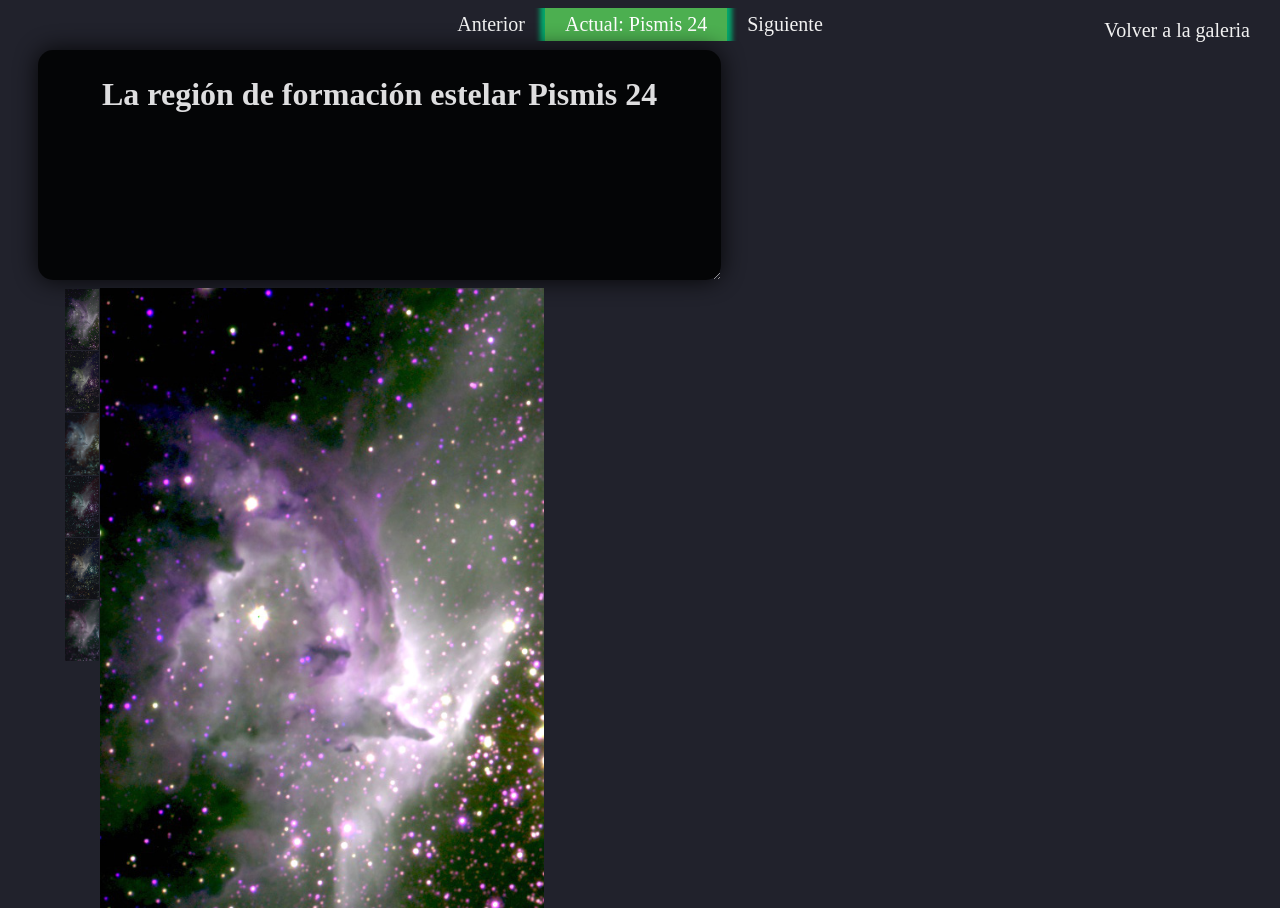
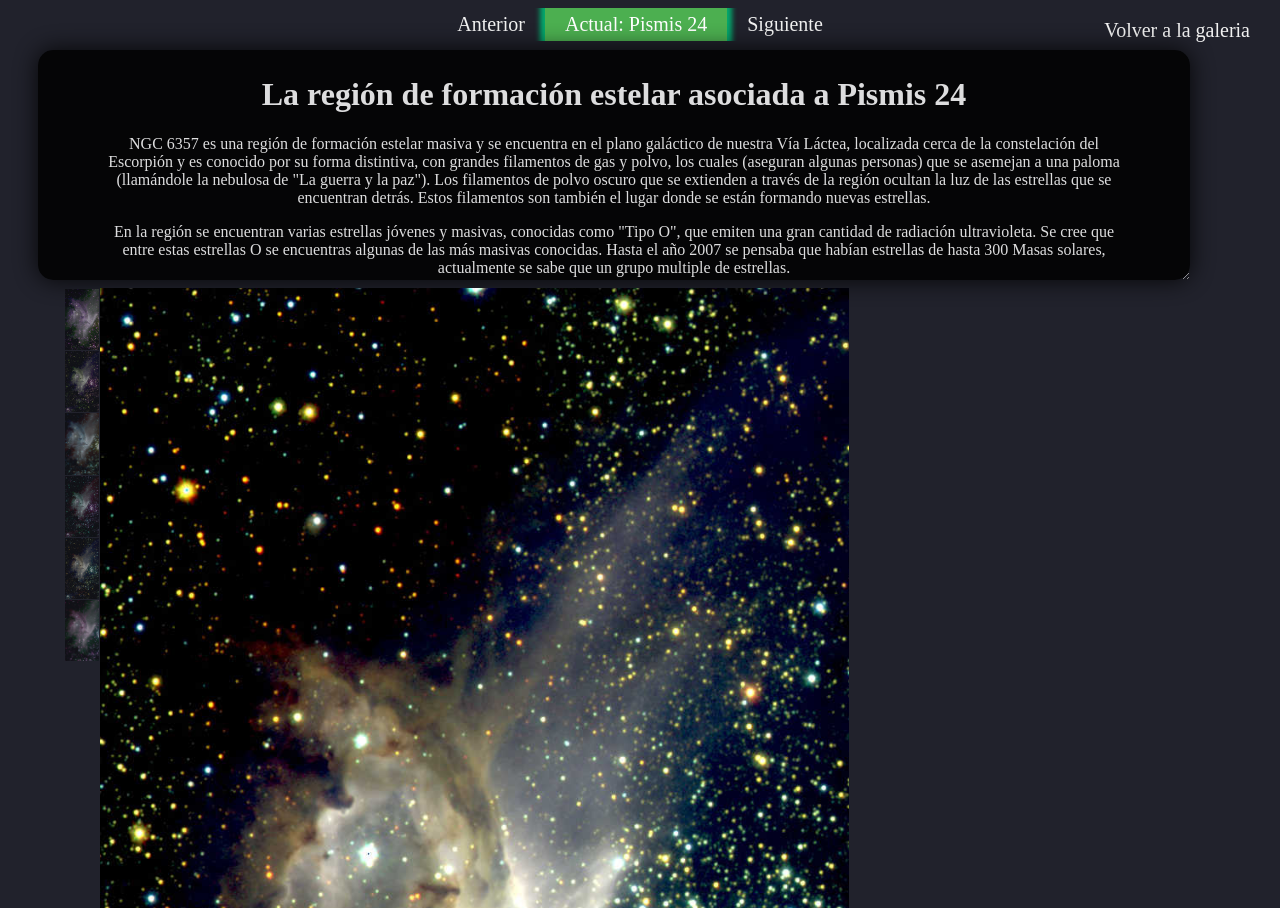
Before and after one commit to nicomedinap/nicomedinap.github.io, a Jekyll site: the page Galeria/VISTA/MostrarImagenesPismis24.html, which Jekyll copies as it is, in a window 1280 px wide. Built offline with Jekyll 4.4.1, drawn with Linux system fonts in a browser that asks for light colours.

Commit message:
Update MostrarImagenesPismis24.html

```diff
--- a/Galeria/VISTA/MostrarImagenesPismis24.html
+++ b/Galeria/VISTA/MostrarImagenesPismis24.html
@@ -174,9 +174,17 @@
 
 	<div class="Contenido">
 		<div class="CajaInfo" >
-			<h1 class="page_title"> La región de formación estelar Pismis 24 </h1>
+			<h1 class="page_title"> La región de formación estelar asociada a Pismis 24 </h1>
 
-			<p> </p>
+			<p> NGC 6357 es una región de formación estelar masiva y se encuentra en el plano galáctico de nuestra Vía Láctea, localizada cerca de la constelación del Escorpión y es conocido por su forma distintiva, con grandes filamentos de gas y polvo, los cuales (aseguran algunas personas) que se asemejan a una paloma (llamándole la nebulosa de "La guerra y la paz"). Los filamentos de polvo oscuro que se extienden a través de la región ocultan la luz de las estrellas que se encuentran detrás. Estos filamentos son también el lugar donde se están formando nuevas estrellas.</p>
+
+			<p> En la región se encuentran varias estrellas jóvenes y masivas, conocidas como "Tipo O", que emiten una gran cantidad de radiación ultravioleta. Se cree que entre estas estrellas O se encuentras algunas de las más masivas conocidas. Hasta el año 2007 se pensaba que habían estrellas de hasta 300 Masas solares, actualmente se sabe que un grupo multiple de estrellas.</p>
+
+			<p> La radiación que emiten estas estrellas excita el gas y el polvo circundante, creando una variedad de colores brillantes que se pueden observar en las imágenes de NGC 6357.</p>
+
+			<p> NGC 6357 también contiene varios cúmulos estelares, incluido el cúmulo Pismis 24, que contiene algunas de las estrellas más masivas conocidas en nuestra galaxia.
+			</p>
+</p>
 		</div>
 
 		<div class="imagen">
@@ -191,7 +199,7 @@
 			</div>
 
 			<div class="imagen-grande">
-				<img id="CajaDeImagenes" src="https://raw.githubusercontent.com/nicomedinap/nicomedinap.github.io/master/Galeria/VISTA/VVV/Pismis24/012.jpg" >
+				<img id="CajaDeImagenes" src="https://raw.githubusercontent.com/nicomedinap/nicomedinap.github.io/master/Galeria/VISTA/VVV/Pismis24/201.jpg" >
 			</div>
 		</div>
 	</div>
```
